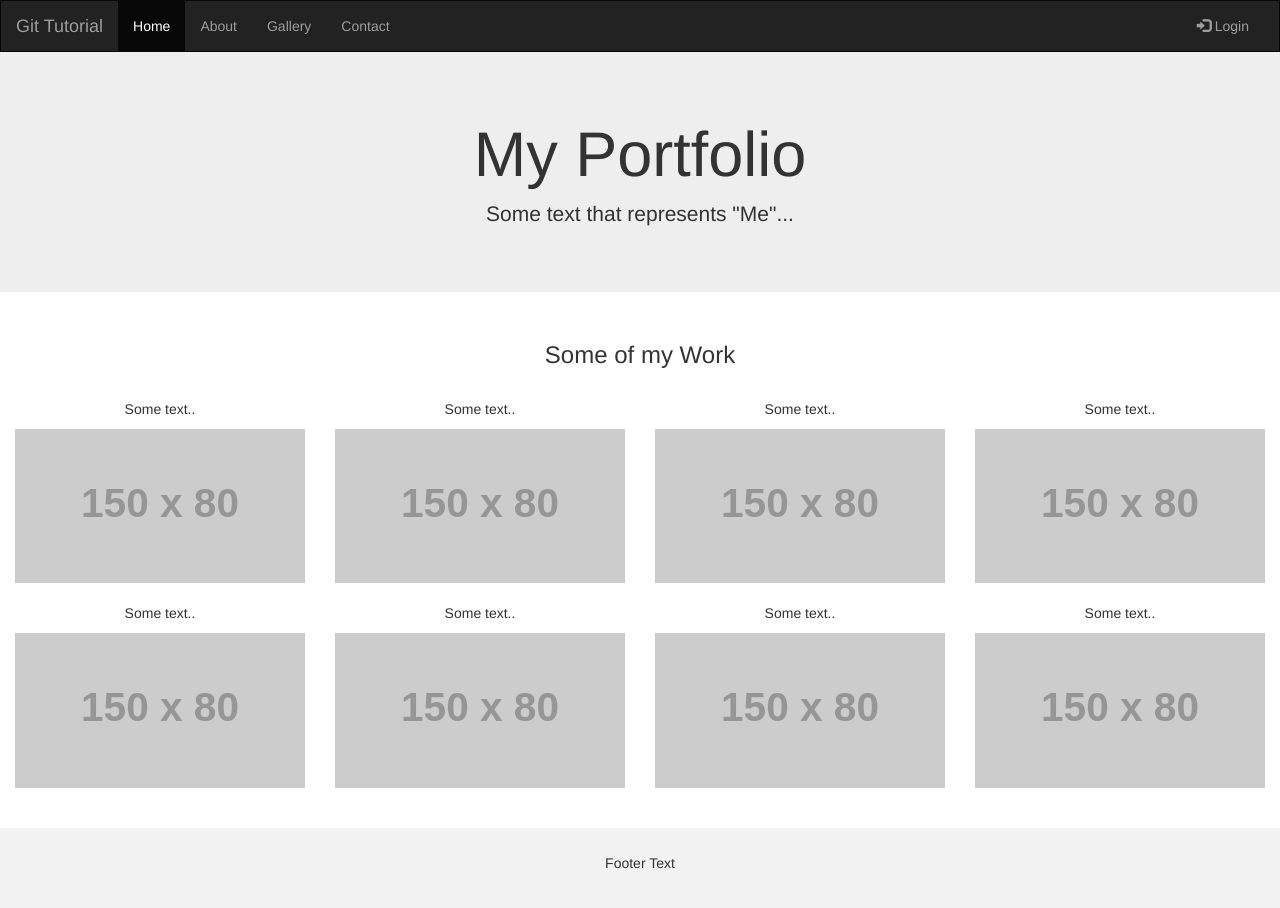
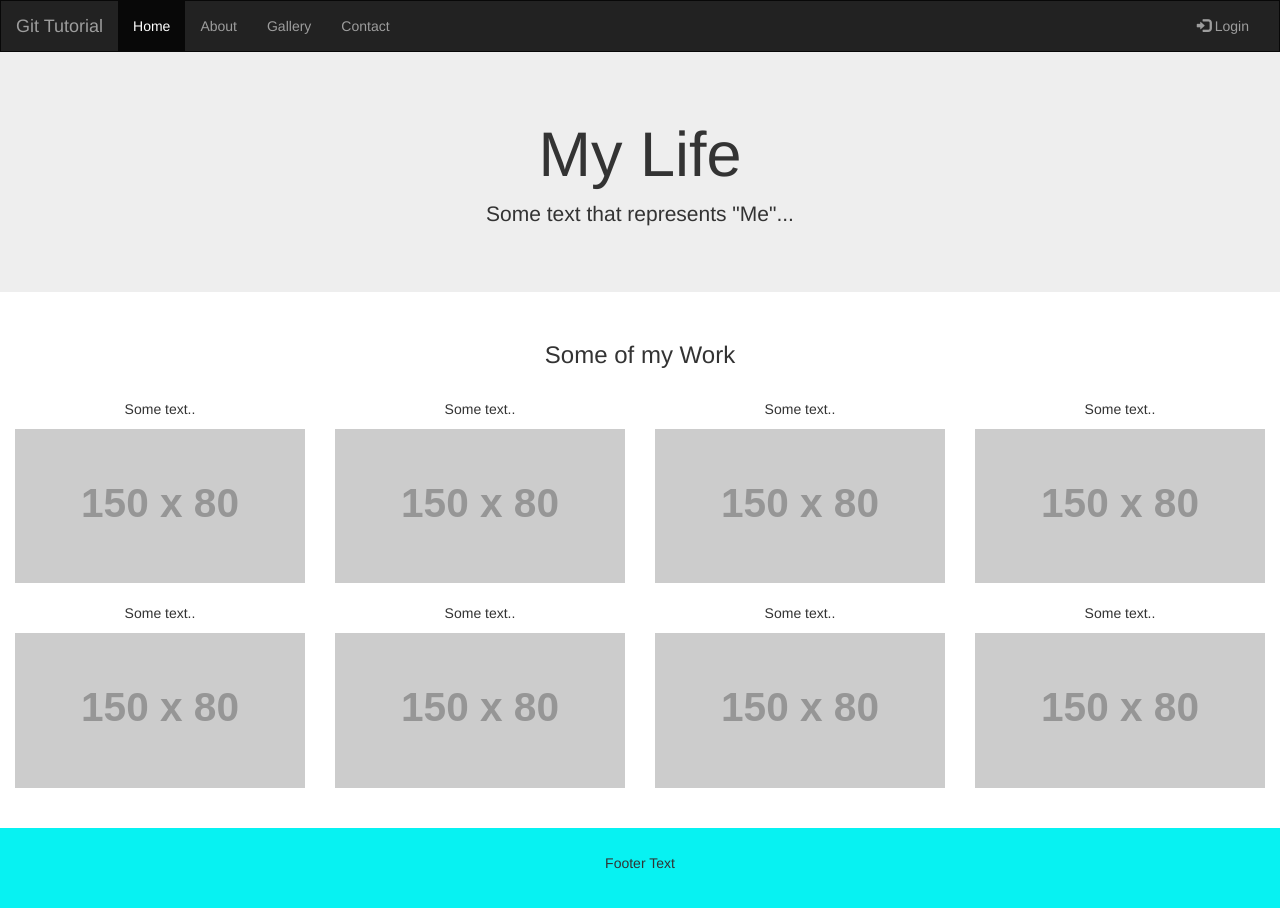
Before and after one commit to zidniryi/git, a plain HTML site: page index.html in a window 1280 px wide. Drawn offline with nearby package versions, Linux system fonts and the light colour scheme; placeholder pictures from the web are drawn by us.

Commit message:
Merubah warna footer dan menggantu title

```diff
--- a/index.html
+++ b/index.html
@@ -16,7 +16,8 @@
 
     /* Add a gray background color and some padding to the footer */
     footer {
-      background-color: #f2f2f2;
+        /* Meubah warna  footer */
+      background-color: #07f2f2;
       padding: 25px;
     }
   </style>
@@ -49,7 +50,7 @@
 
 <div class="jumbotron">
   <div class="container text-center">
-    <h1>My Portfolio</h1>
+    <h1>My Life</h1>
     <p>Some text that represents "Me"...</p>
   </div>
 </div>
```
